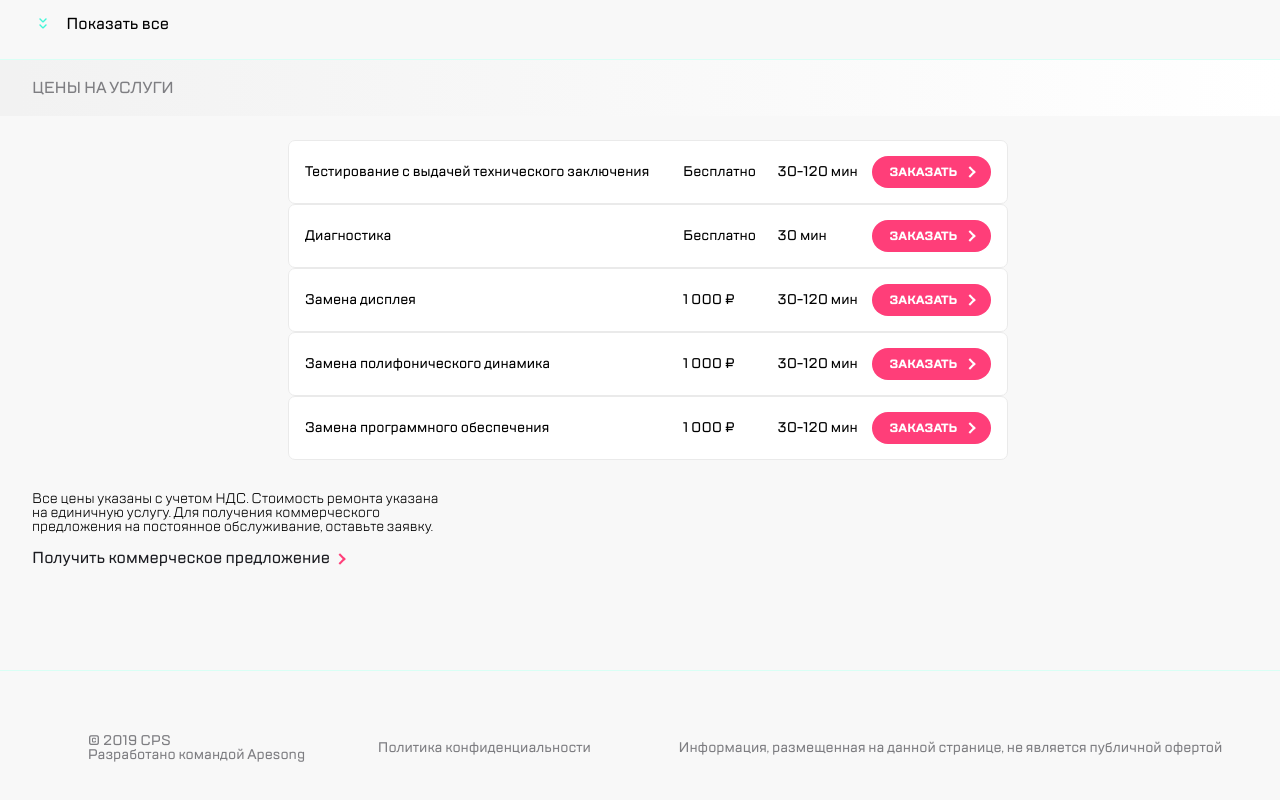
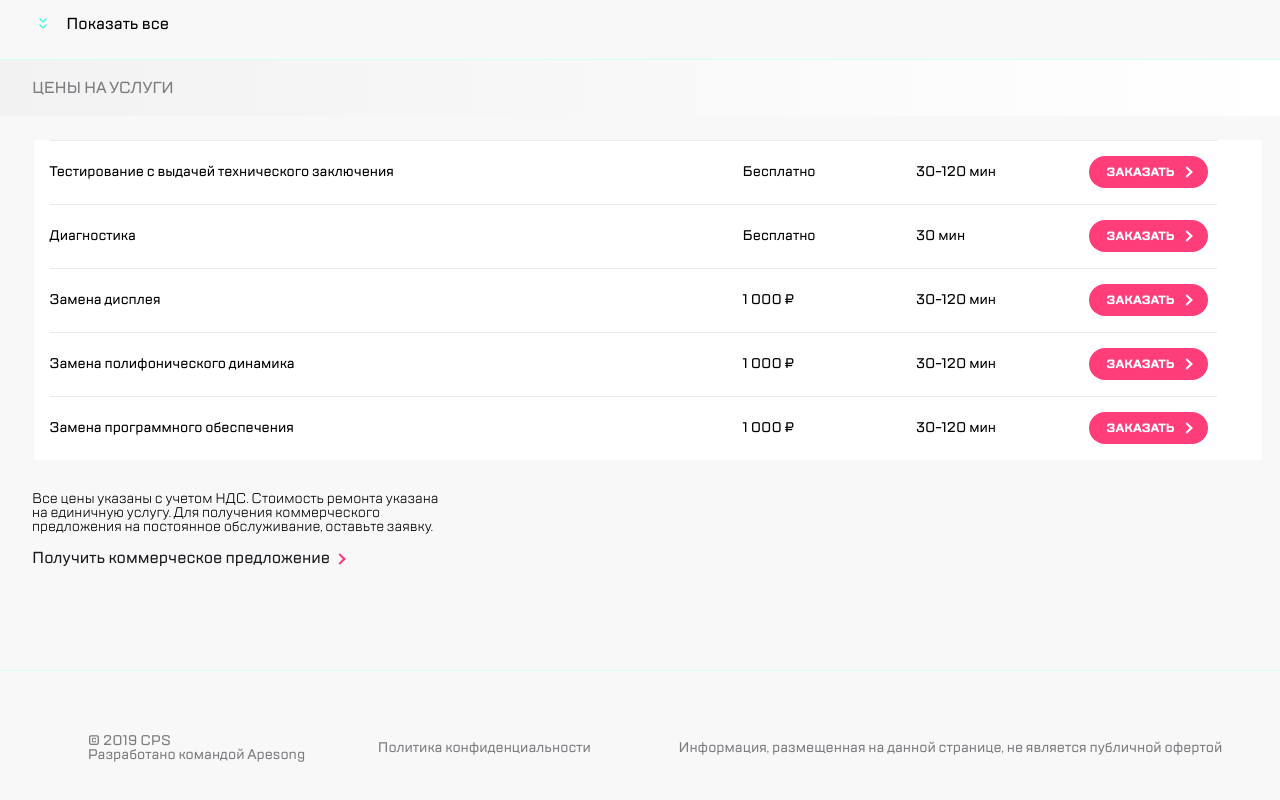
Before and after one commit to justsaygood/justsaygood.github.io, a plain HTML site: page index.html in a window 1280 px wide. Shown: the part 1107-1907 px from the top of the page. Drawn offline with nearby package versions, Linux system fonts and the light colour scheme.

Commit message:
commit june12th eve

```diff
--- a/services.css
+++ b/services.css
@@ -22,10 +22,12 @@
 }
 @media (min-width: 768px) {
     .services__item {
-        min-width: 720px;
+        width: 96%;
         height: 64px;
         margin: 0 0 0 16px;
         flex-direction: row;
+        border: none;
+        border-radius: unset;
     }
     .services__item:first-child {
         margin-top: 24px;
@@ -38,8 +40,18 @@
     .services__content {
         display: grid;
         grid-template-columns: 4fr 1fr 1fr 1fr;
+        width: 100%;
         align-content: center;
         padding: 0 0 0 16px;
+    }
+}
+@media (min-width: 768px) {
+    .services__content::after {
+        content: '';
+        background: rgba(234, 234, 234, 1);
+        width: 95%;
+        height: 1px;
+        position: absolute;
     }
 }
 .services__title {
@@ -119,6 +131,11 @@
     font-size: 16px;
     margin: 0 0 16px 16px;
 }
+@media (min-width: 330px) {
+    .price-info__offer {
+        width: 320px;
+    }
+}
 @media (min-width: 768px) {
     .price-info__offer {
         margin: 0 0 16px 24px;
```
